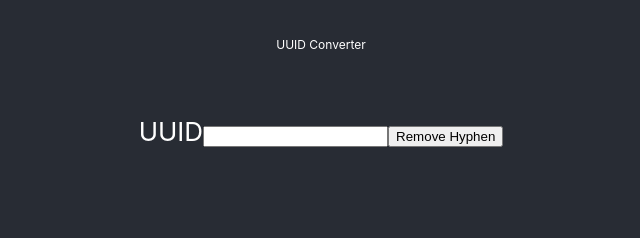
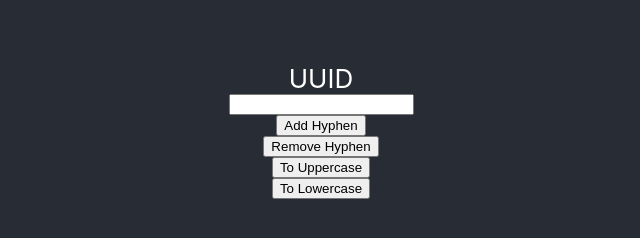
Before and after one commit to YasudaYutaka/uuid-utils, a React (Create React App) app: page / in a window 1280 px wide. Shown: the part 516-754 px from the top of the page, without its empty margins (319-959 px from the left). Built offline with nearby package versions, Linux system fonts and the light colour scheme.

Commit message:
Add toUppercase and toLowercase methods

```diff
--- a/src/App.js
+++ b/src/App.js
@@ -5,8 +5,8 @@ function App() {
   const [uuid, setUuid] = useState([]);
   const [uuidResult, setUuidResult] = useState([]);
 
-  const handleSubmit = (event) => {
-    event.preventDefault()
+  const handleChange = (event) => {
+    setUuid(event.target.value)
   }
 
   const validateUUID = () => {
@@ -20,8 +20,21 @@ function App() {
     }
   }
 
-  const handleChange = (event) => {
-    setUuid(event.target.value)
+  const validateUUIDWithoutHyphen = () => {
+    const pattern = /^[0-9a-f]{8}[0-9a-f]{4}[0-5][0-9a-f]{3}[089ab][0-9a-f]{3}[0-9a-f]{12}$/i
+    let isUUIDWithoutHyphen = pattern.test(uuid)
+    if(isUUIDWithoutHyphen) {
+      return true
+    } else {
+      setUuidResult("Invalid UUID Without Hyphen")
+      return false
+    }
+  }
+
+  const addHyphen = () => {
+    if(validateUUIDWithoutHyphen()) {
+      setUuidResult("valid")
+    }
   }
 
   const removeHyphen = () => {
@@ -29,6 +42,16 @@ function App() {
       const uuidWithoutHyphen = uuid.replaceAll('-', '')
       setUuidResult(uuidWithoutHyphen)
     }
+  }
+
+  const toUppercase = () => {
+    const uppercase = uuid.toUpperCase()
+    setUuidResult(uppercase)
+  }
+
+  const toLowercase = () => {
+    const lowercase = uuid.toLowerCase()
+    setUuidResult(lowercase)
   }
 
   return (
@@ -42,11 +65,12 @@ function App() {
           UUID Converter
         </p>
         <p>{uuidResult}</p>
-        <form onSubmit={handleSubmit}>
-          <label for="uuid">UUID</label>
-          <input type="text" id="uuid" onChange={handleChange} name="uuid" />
-          <button onClick={removeHyphen}>Remove Hyphen</button>
-        </form>
+        <label for="uuid">UUID</label>
+        <input type="text" id="uuid" onChange={handleChange} name="uuid" />
+        <button onClick={addHyphen}>Add Hyphen</button>
+        <button onClick={removeHyphen}>Remove Hyphen</button>
+        <button onClick={toUppercase}>To Uppercase</button>
+        <button onClick={toLowercase}>To Lowercase</button>
       </header>
     </div>
   );
```
